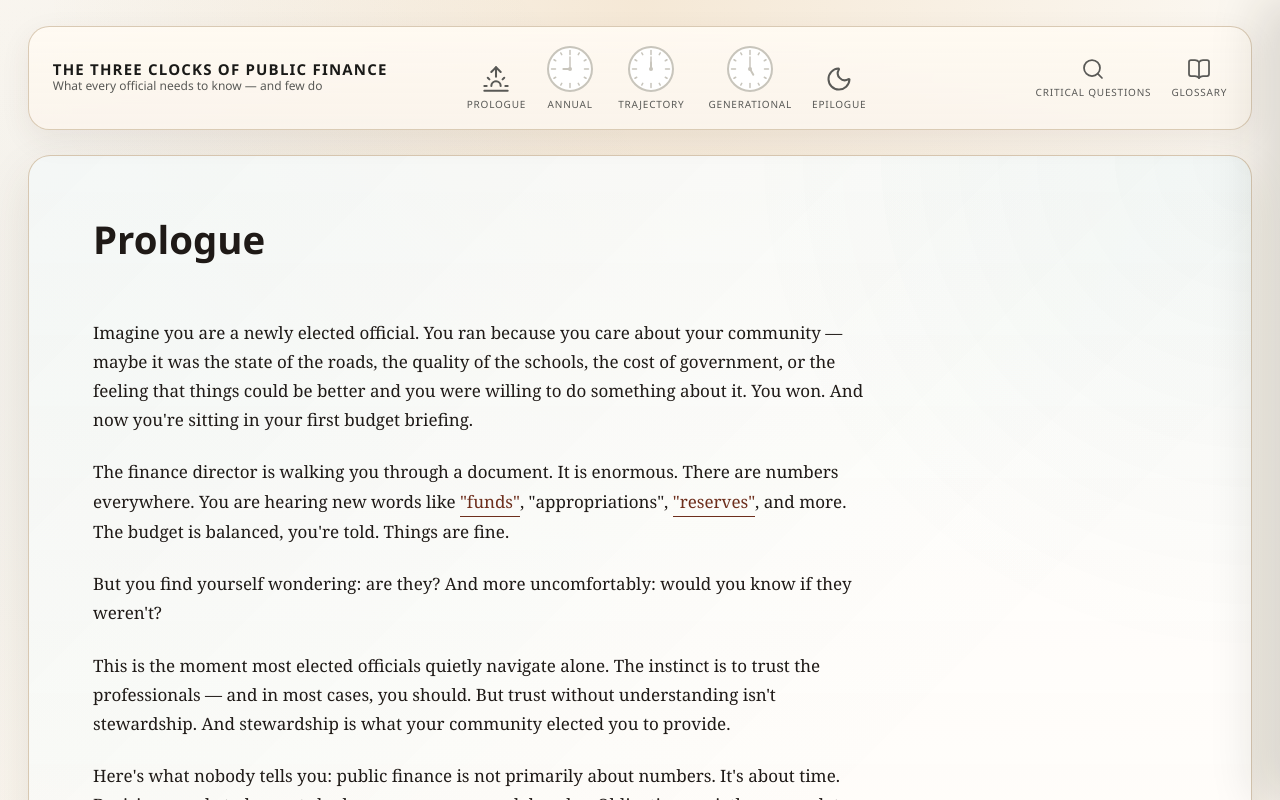
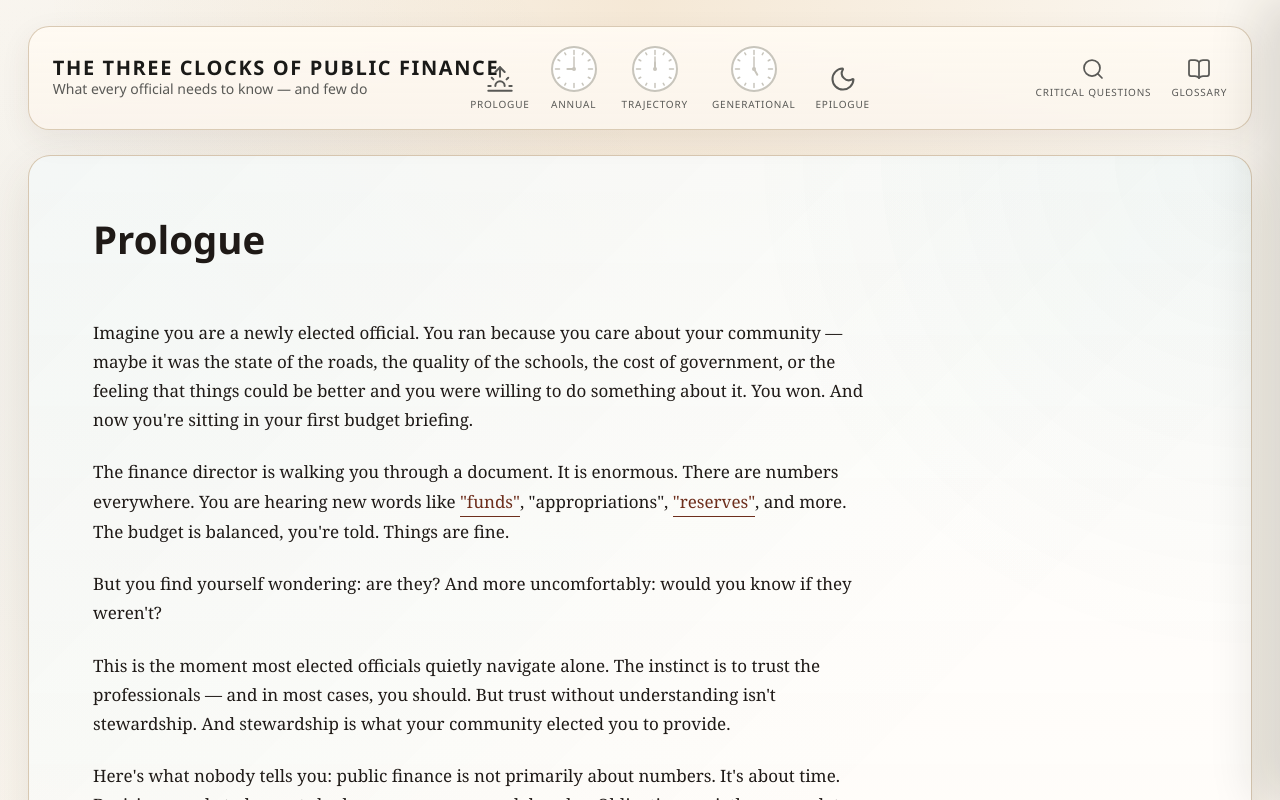
Before and after one commit to SKavanagh13/Seeing-the-System, a React (Vite) app: page / in a window 1280 px wide. Shown: the top 800 px of the page. Built offline with nearby package versions, Linux system fonts and the light colour scheme.

Commit message:
adjust nav title sizing (#30)

```diff
--- a/src/styles.css
+++ b/src/styles.css
@@ -112,7 +112,7 @@ select {
 
 .top-nav__title {
   font-family: var(--font-heading);
-  font-size: 15px;
+  font-size: 20px;
   font-weight: 700;
   letter-spacing: 0.08em;
   line-height: 1.1;
@@ -125,7 +125,7 @@ select {
   margin: 0;
   color: #595956;
   font-family: var(--font-heading);
-  font-size: 12px;
+  font-size: 14px;
   font-weight: 400;
   line-height: 1.2;
   white-space: nowrap;
@@ -135,7 +135,7 @@ select {
   display: flex;
   justify-self: center;
   justify-content: center;
-  margin-left: 3.125rem;
+  margin-left: 60px;
 }
 
 .top-nav__utilities {
```
